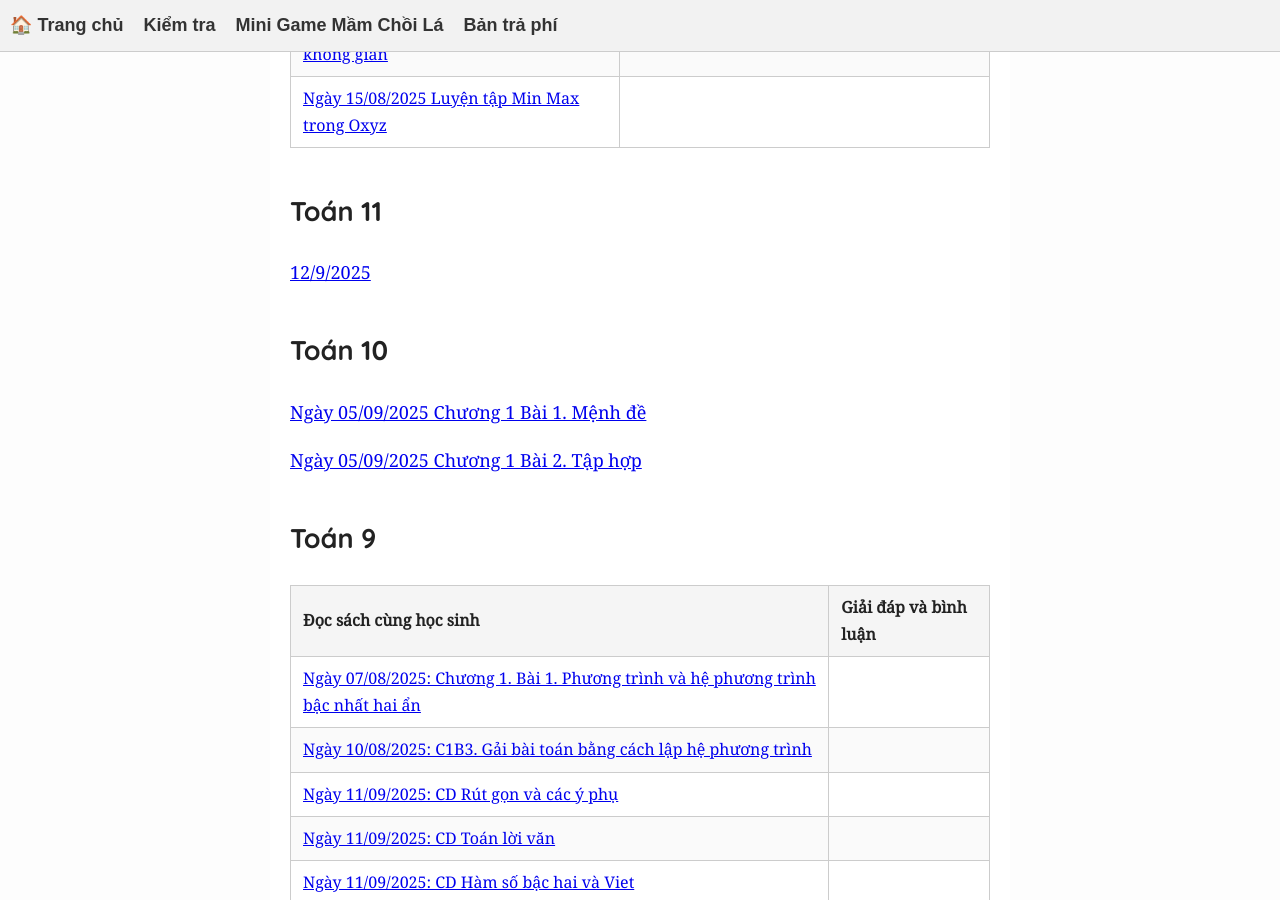
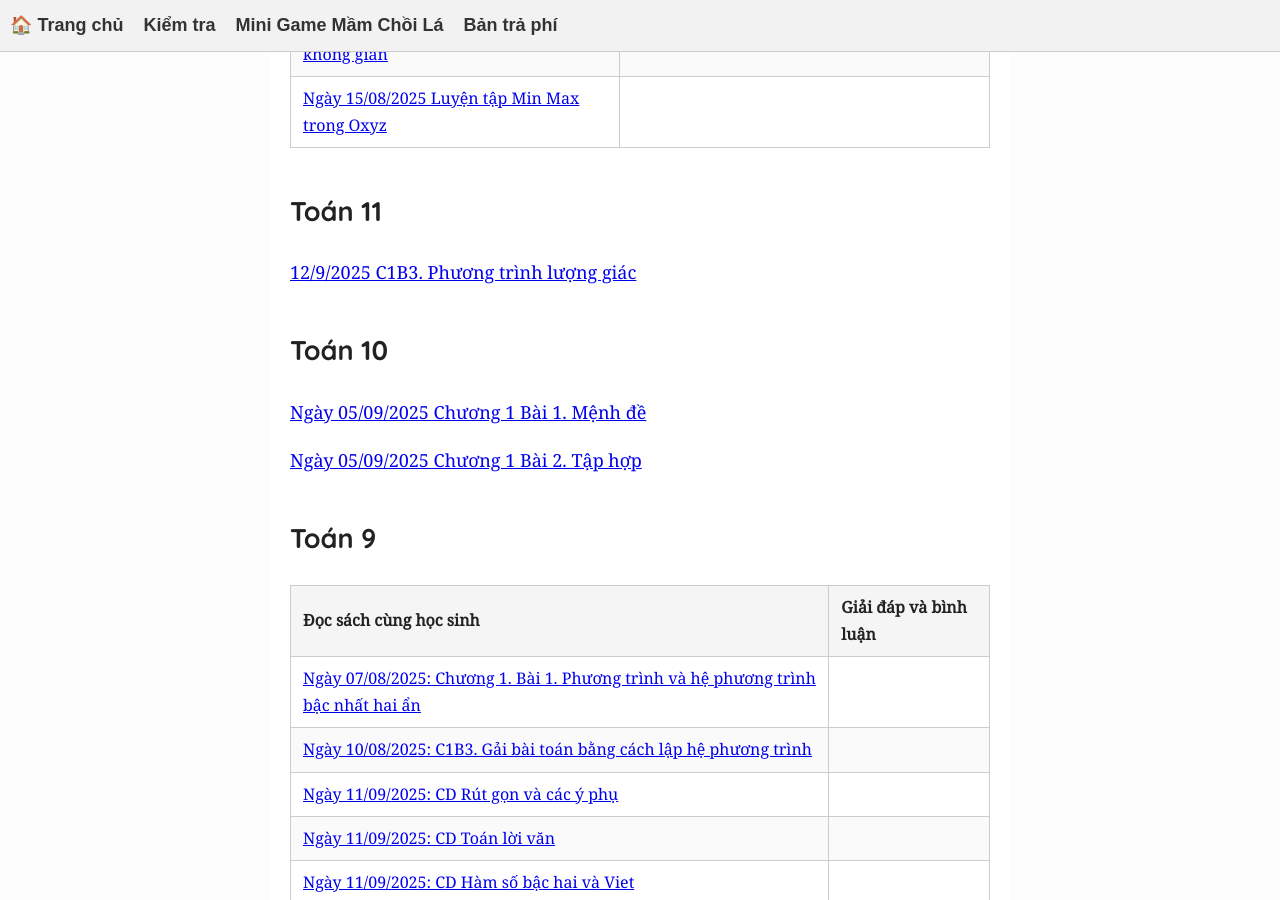
Before and after one commit to NguyenMuoiVN1988/publicstudyrepo, a Jekyll site: the page built from index.md, in a window 1280 px wide and 900 px high, scrolled down 734 px. Built offline with Jekyll 4.4.1, drawn with Linux system fonts in a browser that asks for light colours.

Commit message:
Update index.md

```diff
--- a/index.md
+++ b/index.md
@@ -26,7 +26,7 @@ title: "Public Study"
 | [Ngày 15/08/2025 Luyện tập Min Max trong Oxyz](T12/T12LuyenTapMinMaxOxyz.md) | |
 
 ## Toán 11
-[12/9/2025](T11/T11C1B3.html)
+[12/9/2025 C1B3. Phương trình lượng giác](T11/T11C1B3.html)
 
 ## Toán 10
 
```
